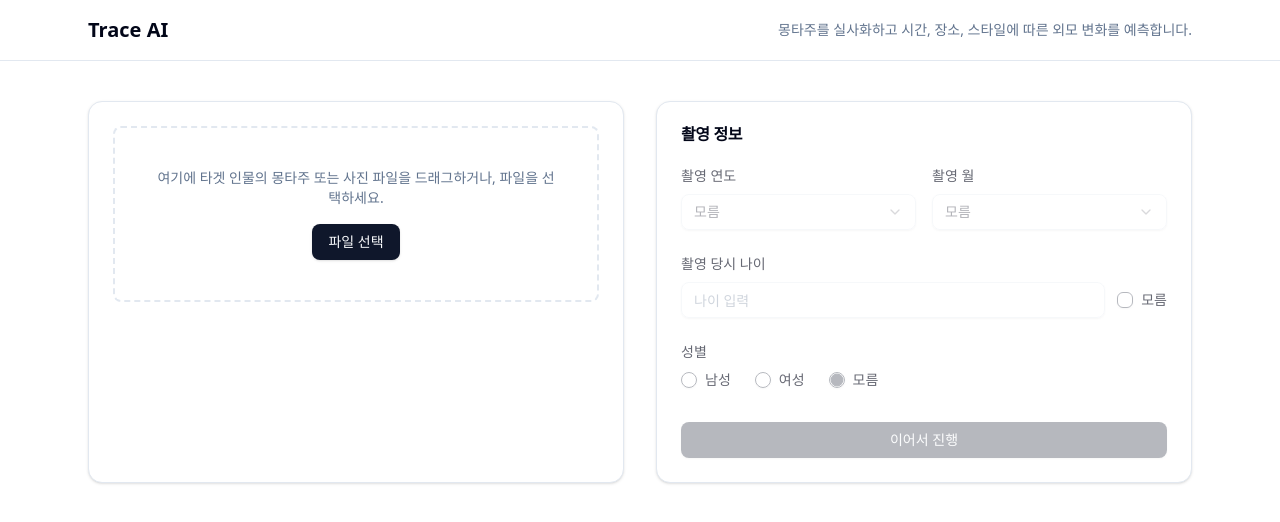
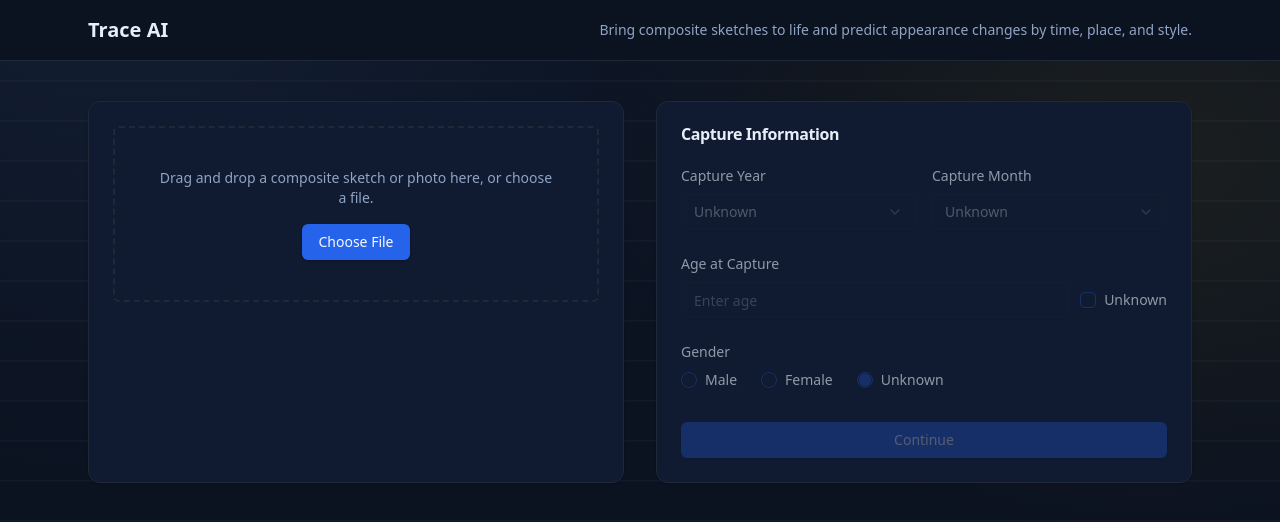
Before and after one commit to newmeans-official/trace-ai, a React (Vite) app: page / in a window 1280 px wide. Shown: the top 522 px of the page. Built offline with nearby package versions, Linux system fonts and the light colour scheme.

Commit message:
Phase 4 update : Implement dark theme and brutalist design elements, enhance UI text for clarity, and localize content to English.

```diff
--- a/index.html
+++ b/index.html
@@ -1,5 +1,5 @@
 <!doctype html>
-<html lang="en">
+<html lang="en" class="dark brutal">
   <head>
     <meta charset="UTF-8" />
     <link rel="icon" type="image/svg+xml" href="/vite.svg" />
--- a/src/components/domain/ImageUploader.tsx
+++ b/src/components/domain/ImageUploader.tsx
@@ -40,13 +40,13 @@ export function ImageUploader({ previewUrl, onFileSelected, disabled }: ImageUpl
               <input {...getInputProps()} />
               <img
                 src={previewUrl}
-                alt="업로드 미리보기"
+                alt="Upload preview"
                 className="max-h-full max-w-full object-contain"
               />
             </div>
             <div className="flex">
               <Button type="button" variant="outline" onClick={open} disabled={disabled}>
-                변경
+                Change
               </Button>
             </div>
           </div>
@@ -57,9 +57,9 @@ export function ImageUploader({ previewUrl, onFileSelected, disabled }: ImageUpl
           >
             <input {...getInputProps()} />
             <div className="text-sm text-muted-foreground">
-              여기에 타겟 인물의 몽타주 또는 사진 파일을 드래그하거나, 파일을 선택하세요.
+              Drag and drop a composite sketch or photo here, or choose a file.
             </div>
-            <Button type="button" onClick={open} disabled={disabled}>파일 선택</Button>
+            <Button type="button" onClick={open} disabled={disabled}>Choose File</Button>
           </div>
         )}
       </CardContent>
--- a/src/components/domain/LocationSelector.tsx
+++ b/src/components/domain/LocationSelector.tsx
@@ -14,19 +14,19 @@ type LocationSelectorProps = {
 
 const countryToCities: Record<string, { label: string; value: string }[]> = {
   kr: [
-    { label: '서울', value: 'seoul' },
-    { label: '부산', value: 'busan' },
-    { label: '인천', value: 'incheon' },
+    { label: 'Seoul', value: 'seoul' },
+    { label: 'Busan', value: 'busan' },
+    { label: 'Incheon', value: 'incheon' },
   ],
   us: [
-    { label: '뉴욕', value: 'newyork' },
-    { label: 'LA', value: 'la' },
-    { label: '시카고', value: 'chicago' },
+    { label: 'New York', value: 'newyork' },
+    { label: 'Los Angeles', value: 'la' },
+    { label: 'Chicago', value: 'chicago' },
   ],
   jp: [
-    { label: '도쿄', value: 'tokyo' },
-    { label: '오사카', value: 'osaka' },
-    { label: '교토', value: 'kyoto' },
+    { label: 'Tokyo', value: 'tokyo' },
+    { label: 'Osaka', value: 'osaka' },
+    { label: 'Kyoto', value: 'kyoto' },
   ],
 }
 
@@ -55,28 +55,28 @@ export function LocationSelector({ onLocationSubmit, disabled }: LocationSelecto
   return (
     <Card className="w-full">
       <CardHeader>
-        <CardTitle>지역 선택</CardTitle>
+        <CardTitle>Select Location</CardTitle>
       </CardHeader>
       <CardContent className="space-y-6">
         <div className="grid grid-cols-1 gap-4 md:grid-cols-2">
           <div>
-            <label className="mb-2 block text-sm font-medium">국가</label>
+            <label className="mb-2 block text-sm font-medium">Country</label>
             <Select value={country} onValueChange={handleCountryChange} disabled={disabled}>
               <SelectTrigger disabled={disabled}>
-                <SelectValue placeholder="국가 선택" />
+                <SelectValue placeholder="Select country" />
               </SelectTrigger>
               <SelectContent>
-                <SelectItem value="kr">대한민국</SelectItem>
-                <SelectItem value="us">미국</SelectItem>
-                <SelectItem value="jp">일본</SelectItem>
+                <SelectItem value="kr">South Korea</SelectItem>
+                <SelectItem value="us">United States</SelectItem>
+                <SelectItem value="jp">Japan</SelectItem>
               </SelectContent>
             </Select>
           </div>
           <div>
-            <label className="mb-2 block text-sm font-medium">도시</label>
+            <label className="mb-2 block text-sm font-medium">City</label>
             <Select value={city} onValueChange={handleCityChange} disabled={!country || disabled}>
               <SelectTrigger disabled={!country || disabled}>
-                <SelectValue placeholder="도시 선택" />
+                <SelectValue placeholder="Select city" />
               </SelectTrigger>
               <SelectContent>
                 {(countryToCities[country] || []).map((c) => (
@@ -90,7 +90,7 @@ export function LocationSelector({ onLocationSubmit, disabled }: LocationSelecto
         {isLoading ? (
           <div className="space-y-2">
             <Progress value={60} />
-            <div className="text-sm text-muted-foreground">키워드 불러오는 중...</div>
+            <div className="text-sm text-muted-foreground">Loading keywords...</div>
           </div>
         ) : (
           <div className="flex flex-wrap gap-2">
@@ -107,7 +107,7 @@ export function LocationSelector({ onLocationSubmit, disabled }: LocationSelecto
             onClick={() => onLocationSubmit({ country, city }, keywords)}
             className="w-full"
           >
-            이어서 진행
+            Continue
           </Button>
         </div>
       </CardContent>
--- a/src/components/domain/ResultView.tsx
+++ b/src/components/domain/ResultView.tsx
@@ -14,32 +14,45 @@ type ResultViewProps = {
 }
 
 export function ResultView({ isLoading, targetInfo, locationInfo, results }: ResultViewProps) {
-  const [expandedId, setExpandedId] = useState<number | null>(null)
+  const [expandedIds, setExpandedIds] = useState<Set<number>>(new Set())
   const [seasonals, setSeasonals] = useState<Record<number, SeasonalResult[] | undefined>>({})
-  const [seasonalLoading, setSeasonalLoading] = useState(false)
+  const [loadingIds, setLoadingIds] = useState<Set<number>>(new Set())
 
   const originalInfoText = useMemo(() => {
     if (!targetInfo || !locationInfo) return '정보 없음'
-    const year = targetInfo.shotYear === 'unknown' ? '연도 모름' : `${targetInfo.shotYear}년`
-    const month = targetInfo.shotMonth === 'unknown' ? '월 모름' : `${targetInfo.shotMonth}월`
-    const ageText = targetInfo.age === 'unknown' ? '나이 모름' : `${targetInfo.age}세`
-    const genderMap: Record<TargetInfo['gender'], string> = { male: '남성', female: '여성', unknown: '모름' }
+    const year = targetInfo.shotYear === 'unknown' ? 'Year unknown' : `${targetInfo.shotYear}`
+    const month = targetInfo.shotMonth === 'unknown' ? 'Month unknown' : `${targetInfo.shotMonth}`
+    const ageText = targetInfo.age === 'unknown' ? 'Age unknown' : `${targetInfo.age} yrs`
+    const genderMap: Record<TargetInfo['gender'], string> = { male: 'Male', female: 'Female', unknown: 'Unknown' }
     return `${year} ${month} · ${ageText} · ${genderMap[targetInfo.gender]} · ${locationInfo.city}`
   }, [targetInfo, locationInfo])
 
   const handleExpand = async (id: number) => {
-    setExpandedId(id)
-    setSeasonalLoading(true)
+    if (expandedIds.has(id)) return
+    setExpandedIds((prev) => {
+      const next = new Set(prev)
+      next.add(id)
+      return next
+    })
+    setLoadingIds((prev) => {
+      const next = new Set(prev)
+      next.add(id)
+      return next
+    })
     const imgs = await fetchSeasonalImages(id)
     setSeasonals((prev) => ({ ...prev, [id]: imgs }))
-    setSeasonalLoading(false)
+    setLoadingIds((prev) => {
+      const next = new Set(prev)
+      next.delete(id)
+      return next
+    })
   }
 
   return (
     <div className="space-y-8">
       <Card>
         <CardHeader>
-          <CardTitle>원본 이미지</CardTitle>
+          <CardTitle>Original Image</CardTitle>
         </CardHeader>
         <CardContent className="space-y-3">
           <div className="relative flex h-[360px] w-full items-center justify-center overflow-hidden rounded-md border bg-muted/20">
@@ -49,23 +62,23 @@ export function ResultView({ isLoading, targetInfo, locationInfo, results }: Res
               className="max-h-full max-w-full object-contain"
             />
           </div>
-          <div className="text-sm text-muted-foreground">촬영 정보: {originalInfoText}</div>
+          <div className="text-sm text-muted-foreground">Captured Info: {originalInfoText}</div>
         </CardContent>
       </Card>
 
       {isLoading ? (
         <div className="space-y-2">
           <Progress value={60} />
-          <div className="text-sm text-muted-foreground">이미지 생성 중...</div>
+          <div className="text-sm text-muted-foreground">Generating images...</div>
         </div>
       ) : (
         <div className="space-y-8">
           {results.map((r) => (
-            expandedId === r.id ? (
+            expandedIds.has(r.id) ? (
               <div key={r.id} className="grid grid-cols-2 gap-8">
                 <Card>
                   <CardHeader>
-                    <CardTitle>선택된 결과</CardTitle>
+                    <CardTitle>Selected Result</CardTitle>
                   </CardHeader>
                   <CardContent className="space-y-3">
                     <div className="relative flex h-[360px] w-full items-center justify-center overflow-hidden rounded-md border bg-muted/20">
@@ -83,13 +96,13 @@ export function ResultView({ isLoading, targetInfo, locationInfo, results }: Res
                   </CardContent>
                 </Card>
                 <div className="space-y-4">
-                  {seasonalLoading ? (
+                  {loadingIds.has(r.id) ? (
                     <div className="space-y-2">
                       <Progress value={60} />
-                      <div className="text-sm text-muted-foreground">계절 이미지 불러오는 중...</div>
+                      <div className="text-sm text-muted-foreground">Loading seasonal images...</div>
                     </div>
                   ) : (
-                    (seasonals[expandedId] || []).map((s) => (
+                    (seasonals[r.id] || []).map((s) => (
                       <Card key={s.season}>
                         <CardHeader>
                           <CardTitle>{s.season}</CardTitle>
@@ -119,11 +132,13 @@ export function ResultView({ isLoading, targetInfo, locationInfo, results }: Res
                         className="max-h-full max-w-full object-contain"
                       />
                     </div>
-                    <div className="absolute right-3 top-3">
-                      <Button size="sm" variant="secondary" onClick={() => handleExpand(r.id)}>
-                        계절별 보기
-                      </Button>
-                    </div>
+                    {!expandedIds.has(r.id) && (
+                      <div className="absolute right-3 top-3">
+                        <Button size="sm" variant="secondary" onClick={() => handleExpand(r.id)}>
+                          계절별 보기
+                        </Button>
+                      </div>
+                    )}
                   </div>
                   <div className="flex flex-wrap gap-2">
                     {r.keywords.map((k) => (
--- a/src/components/domain/TargetInfoForm.tsx
+++ b/src/components/domain/TargetInfoForm.tsx
@@ -35,18 +35,18 @@ export function TargetInfoForm({ disabled, onFormSubmit }: TargetInfoFormProps)
   return (
     <Card className="w-full">
       <CardHeader>
-        <CardTitle>촬영 정보</CardTitle>
+        <CardTitle>Capture Information</CardTitle>
       </CardHeader>
       <CardContent className={`space-y-6 ${disabled ? 'pointer-events-none opacity-60' : ''}`} aria-disabled={disabled}>
         <div className="grid grid-cols-1 gap-4 md:grid-cols-2">
           <div>
-            <label className="mb-2 block text-sm font-medium">촬영 연도</label>
+            <label className="mb-2 block text-sm font-medium">Capture Year</label>
             <Select value={shotYear} onValueChange={setShotYear} disabled={disabled}>
               <SelectTrigger disabled={disabled}>
-                <SelectValue placeholder="연도 선택" />
+                <SelectValue placeholder="Select year" />
               </SelectTrigger>
               <SelectContent>
-                <SelectItem value="unknown">모름</SelectItem>
+                <SelectItem value="unknown">Unknown</SelectItem>
                 <SelectItem value="2025">2025</SelectItem>
                 <SelectItem value="2024">2024</SelectItem>
                 <SelectItem value="2023">2023</SelectItem>
@@ -56,13 +56,13 @@ export function TargetInfoForm({ disabled, onFormSubmit }: TargetInfoFormProps)
             </Select>
           </div>
           <div>
-            <label className="mb-2 block text-sm font-medium">촬영 월</label>
+            <label className="mb-2 block text-sm font-medium">Capture Month</label>
             <Select value={shotMonth} onValueChange={setShotMonth} disabled={disabled}>
               <SelectTrigger disabled={disabled}>
-                <SelectValue placeholder="월 선택" />
+                <SelectValue placeholder="Select month" />
               </SelectTrigger>
               <SelectContent>
-                <SelectItem value="unknown">모름</SelectItem>
+                <SelectItem value="unknown">Unknown</SelectItem>
                 <SelectItem value="1">1</SelectItem>
                 <SelectItem value="2">2</SelectItem>
                 <SelectItem value="3">3</SelectItem>
@@ -82,11 +82,11 @@ export function TargetInfoForm({ disabled, onFormSubmit }: TargetInfoFormProps)
 
         <div className="grid grid-cols-[1fr_auto] items-end gap-3">
           <div>
-            <label className="mb-2 block text-sm font-medium">촬영 당시 나이</label>
+            <label className="mb-2 block text-sm font-medium">Age at Capture</label>
             <Input
               type="number"
               min={0}
-              placeholder="나이 입력"
+              placeholder="Enter age"
               value={age}
               onChange={(e) => setAge(e.target.value)}
               disabled={ageUnknown || !!disabled}
@@ -95,30 +95,30 @@ export function TargetInfoForm({ disabled, onFormSubmit }: TargetInfoFormProps)
           <div className="mb-2 flex items-center gap-2">
             <Checkbox id="age-unknown" checked={ageUnknown} onCheckedChange={(v) => setAgeUnknown(Boolean(v))} disabled={disabled} />
             <label htmlFor="age-unknown" className="text-sm">
-              모름
+              Unknown
             </label>
           </div>
         </div>
 
         <div>
-          <label className="mb-2 block text-sm font-medium">성별</label>
+          <label className="mb-2 block text-sm font-medium">Gender</label>
           <RadioGroup className="flex gap-6" value={gender} onValueChange={(v) => setGender(v as any)} disabled={disabled}>
             <div className="flex items-center gap-2">
               <RadioGroupItem value="male" id="gender-male" />
               <label htmlFor="gender-male" className="text-sm">
-                남성
+                Male
               </label>
             </div>
             <div className="flex items-center gap-2">
               <RadioGroupItem value="female" id="gender-female" />
               <label htmlFor="gender-female" className="text-sm">
-                여성
+                Female
               </label>
             </div>
             <div className="flex items-center gap-2">
               <RadioGroupItem value="unknown" id="gender-unknown" />
               <label htmlFor="gender-unknown" className="text-sm">
-                모름
+                Unknown
               </label>
             </div>
           </RadioGroup>
@@ -126,7 +126,7 @@ export function TargetInfoForm({ disabled, onFormSubmit }: TargetInfoFormProps)
 
         <div className="pt-2">
           <Button type="button" disabled={!canProceed || disabled} onClick={handleSubmit} className="w-full">
-            이어서 진행
+            Continue
           </Button>
         </div>
       </CardContent>
--- a/src/components/layout/Header.tsx
+++ b/src/components/layout/Header.tsx
@@ -4,7 +4,7 @@ export function Header() {
       <div className="mx-auto flex w-full max-w-6xl items-center justify-between px-6 py-4">
         <div className="text-xl font-bold">Trace AI</div>
         <p className="text-sm text-muted-foreground">
-          몽타주를 실사화하고 시간, 장소, 스타일에 따른 외모 변화를 예측합니다.
+          Bring composite sketches to life and predict appearance changes by time, place, and style.
         </p>
       </div>
     </header>
--- a/src/components/ui/button.tsx
+++ b/src/components/ui/button.tsx
@@ -45,7 +45,10 @@ const Button = React.forwardRef<HTMLButtonElement, ButtonProps>(
     const Comp = asChild ? Slot : "button"
     return (
       <Comp
-        className={cn(buttonVariants({ variant, size, className }))}
+        className={cn(
+          buttonVariants({ variant, size, className }),
+          "brutal:shadow-[var(--shadow-brutal)] brutal:border-2"
+        )}
         ref={ref}
         {...props}
       />
--- a/src/components/ui/card.tsx
+++ b/src/components/ui/card.tsx
@@ -9,7 +9,7 @@ const Card = React.forwardRef<
   <div
     ref={ref}
     className={cn(
-      "rounded-xl border bg-card text-card-foreground shadow",
+      "rounded-xl border bg-card text-card-foreground shadow brutal:shadow-[var(--shadow-brutal)] brutal:border-2",
       className
     )}
     {...props}
--- a/src/index.css
+++ b/src/index.css
@@ -39,28 +39,31 @@
   --color-sidebar-accent-foreground: var(--sidebar-accent-foreground);
   --color-sidebar-border: var(--sidebar-border);
   --color-sidebar-ring: var(--sidebar-ring);
+  --shadow-brutal: 8px 8px 0 0 var(--accent);
+  --shadow-brutal-muted: 8px 8px 0 0 rgba(255, 255, 255, 0.08);
 }
 
 :root {
-  --radius: 0.625rem;
-  --background: oklch(1 0 0);
-  --foreground: oklch(0.129 0.042 264.695);
-  --card: oklch(1 0 0);
-  --card-foreground: oklch(0.129 0.042 264.695);
-  --popover: oklch(1 0 0);
-  --popover-foreground: oklch(0.129 0.042 264.695);
-  --primary: oklch(0.208 0.042 265.755);
-  --primary-foreground: oklch(0.984 0.003 247.858);
-  --secondary: oklch(0.968 0.007 247.896);
-  --secondary-foreground: oklch(0.208 0.042 265.755);
-  --muted: oklch(0.968 0.007 247.896);
-  --muted-foreground: oklch(0.554 0.046 257.417);
-  --accent: oklch(0.968 0.007 247.896);
-  --accent-foreground: oklch(0.208 0.042 265.755);
-  --destructive: oklch(0.577 0.245 27.325);
-  --border: oklch(0.929 0.013 255.508);
-  --input: oklch(0.929 0.013 255.508);
-  --ring: oklch(0.704 0.04 256.788);
+  --radius: 0.5rem;
+  /* Police investigation dark theme */
+  --background: #0b1220; /* deep navy */
+  --foreground: #e6eef8; /* off-white */
+  --card: #0f172a; /* slate-900 */
+  --card-foreground: #e6eef8;
+  --popover: #0f172a;
+  --popover-foreground: #e6eef8;
+  --primary: #2563eb; /* police blue */
+  --primary-foreground: #f8fafc; /* near-white */
+  --secondary: #111827; /* almost black */
+  --secondary-foreground: #e6eef8;
+  --muted: #0e1627; /* very dark slate */
+  --muted-foreground: #90a4c3; /* desaturated steel */
+  --accent: #f6c90e; /* caution tape yellow */
+  --accent-foreground: #0b1220;
+  --destructive: #d72638; /* alert red */
+  --border: #1f2937; /* slate-800 */
+  --input: #1f2937;
+  --ring: #60a5fa; /* blue-400 */
   --chart-1: oklch(0.646 0.222 41.116);
   --chart-2: oklch(0.6 0.118 184.704);
   --chart-3: oklch(0.398 0.07 227.392);
@@ -77,37 +80,36 @@
 }
 
 .dark {
-  --background: oklch(0.129 0.042 264.695);
-  --foreground: oklch(0.984 0.003 247.858);
-  --card: oklch(0.208 0.042 265.755);
-  --card-foreground: oklch(0.984 0.003 247.858);
-  --popover: oklch(0.208 0.042 265.755);
-  --popover-foreground: oklch(0.984 0.003 247.858);
-  --primary: oklch(0.929 0.013 255.508);
-  --primary-foreground: oklch(0.208 0.042 265.755);
-  --secondary: oklch(0.279 0.041 260.031);
-  --secondary-foreground: oklch(0.984 0.003 247.858);
-  --muted: oklch(0.279 0.041 260.031);
-  --muted-foreground: oklch(0.704 0.04 256.788);
-  --accent: oklch(0.279 0.041 260.031);
-  --accent-foreground: oklch(0.984 0.003 247.858);
-  --destructive: oklch(0.704 0.191 22.216);
-  --border: oklch(1 0 0 / 10%);
-  --input: oklch(1 0 0 / 15%);
-  --ring: oklch(0.551 0.027 264.364);
-  --chart-1: oklch(0.488 0.243 264.376);
-  --chart-2: oklch(0.696 0.17 162.48);
-  --chart-3: oklch(0.769 0.188 70.08);
-  --chart-4: oklch(0.627 0.265 303.9);
-  --chart-5: oklch(0.645 0.246 16.439);
-  --sidebar: oklch(0.208 0.042 265.755);
-  --sidebar-foreground: oklch(0.984 0.003 247.858);
-  --sidebar-primary: oklch(0.488 0.243 264.376);
-  --sidebar-primary-foreground: oklch(0.984 0.003 247.858);
-  --sidebar-accent: oklch(0.279 0.041 260.031);
-  --sidebar-accent-foreground: oklch(0.984 0.003 247.858);
-  --sidebar-border: oklch(1 0 0 / 10%);
-  --sidebar-ring: oklch(0.551 0.027 264.364);
+  --background: #0b1220;
+  --foreground: #e6eef8;
+  --card: #101a30;
+  --card-foreground: #e6eef8;
+  --popover: #101a30;
+  --popover-foreground: #e6eef8;
+  --primary: #2563eb;
+  --primary-foreground: #f8fafc;
+  --secondary: #111827;
+  --secondary-foreground: #e6eef8;
+  --muted: #0e1627;
+  --muted-foreground: #90a4c3;
+  --accent: #f6c90e;
+  --accent-foreground: #0b1220;
+  --border: #1f2937;
+  --input: #1f2937;
+  --ring: #60a5fa;
+}
+
+.brutal .card,
+.brutal .btn,
+.brutal .tag,
+.brutal .input,
+.brutal .select {
+  box-shadow: var(--shadow-brutal);
+  border-width: 2px;
+}
+
+.brutal .muted-shadow {
+  box-shadow: var(--shadow-brutal-muted);
 }
 
 @layer base {
@@ -116,5 +118,10 @@
   }
   body {
     @apply bg-background text-foreground antialiased;
+    background-image:
+      radial-gradient(1200px 800px at 10% 0%, rgba(96, 165, 250, 0.08), transparent 60%),
+      radial-gradient(1000px 700px at 90% 20%, rgba(246, 201, 14, 0.07), transparent 55%),
+      repeating-linear-gradient(0deg, transparent, transparent 38px, rgba(255,255,255,0.03) 39px, rgba(255,255,255,0.03) 40px);
+    background-attachment: fixed;
   }
 }
--- a/src/pages/MainPage.tsx
+++ b/src/pages/MainPage.tsx
@@ -94,7 +94,7 @@ export function MainPage() {
           <div className="col-span-2 flex justify-end gap-3">
             {step !== 'upload' && (
               <button className="text-sm text-muted-foreground underline" onClick={resetFromUpload}>
-                다시 설정하기 (업로드)
+                Reset (Upload)
               </button>
             )}
           </div>
@@ -105,7 +105,7 @@ export function MainPage() {
           <LocationSelector disabled={step !== 'location'} onLocationSubmit={goToResult} />
           <div className="mt-2 flex justify-end gap-3">
             <button className="text-sm text-muted-foreground underline" onClick={resetFromLocation}>
-              다시 설정하기 (지역)
+              Reset (Location)
             </button>
           </div>
         </section>
--- a/src/services/api.ts
+++ b/src/services/api.ts
@@ -27,8 +27,8 @@ export const fetchSeasonalImages = async (resultId: number): Promise<SeasonalRes
   console.log('Fetching seasonal images for result:', resultId)
   await sleep(3000)
   return [
-    { season: '여름', imageUrl: 'https://via.placeholder.com/400?text=Summer' },
-    { season: '겨울', imageUrl: 'https://via.placeholder.com/400?text=Winter' },
-    { season: '봄', imageUrl: 'https://via.placeholder.com/400?text=Spring' },
+    { season: 'Summer', imageUrl: 'https://via.placeholder.com/400?text=Summer' },
+    { season: 'Winter', imageUrl: 'https://via.placeholder.com/400?text=Winter' },
+    { season: 'Spring', imageUrl: 'https://via.placeholder.com/400?text=Spring' },
   ]
 }
--- a/src/types/index.ts
+++ b/src/types/index.ts
@@ -18,6 +18,6 @@ export interface ImageResult {
 }
 
 export interface SeasonalResult {
-  season: '여름' | '겨울' | '봄'
+  season: 'Summer' | 'Winter' | 'Spring'
   imageUrl: string
 }
```
